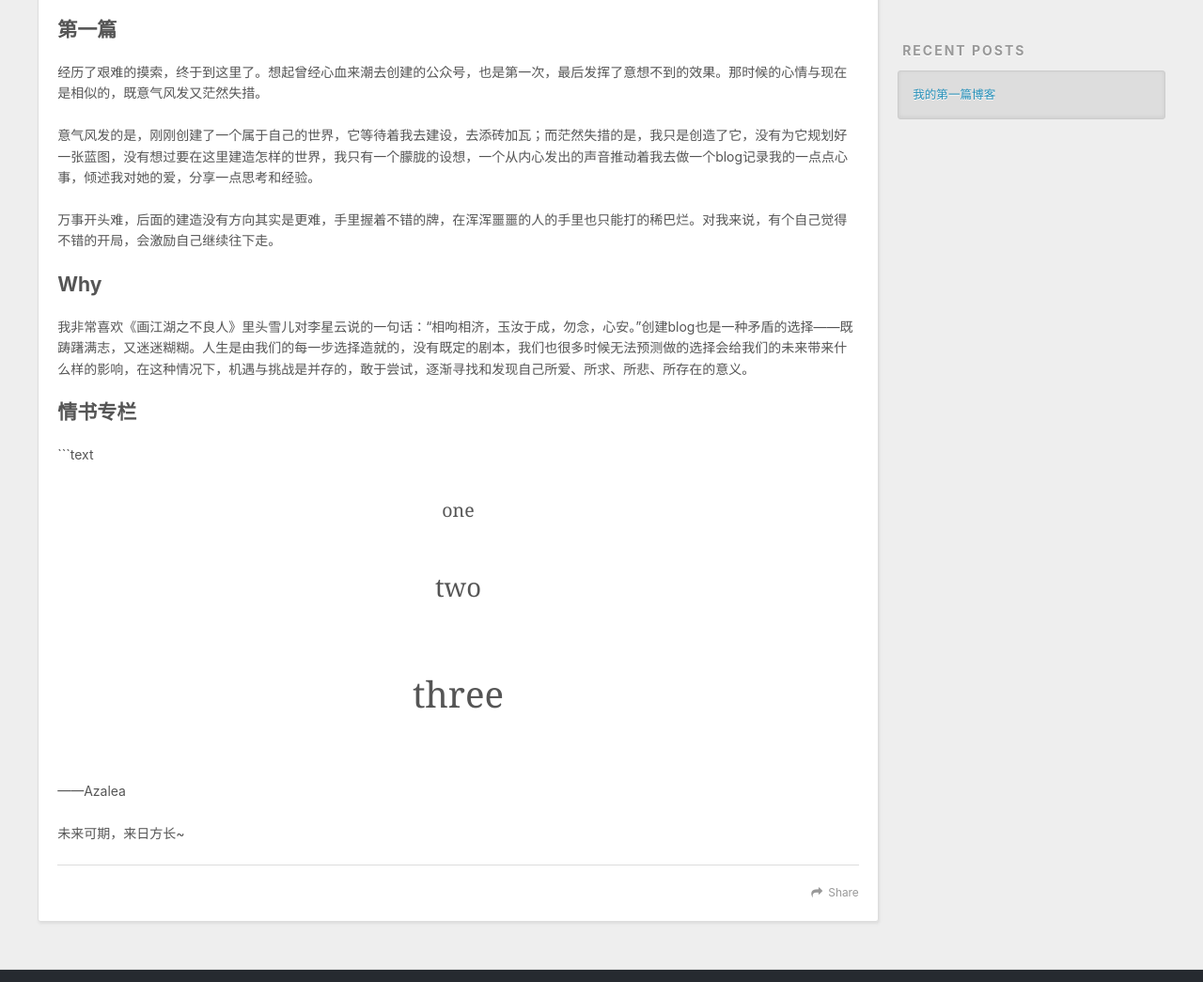
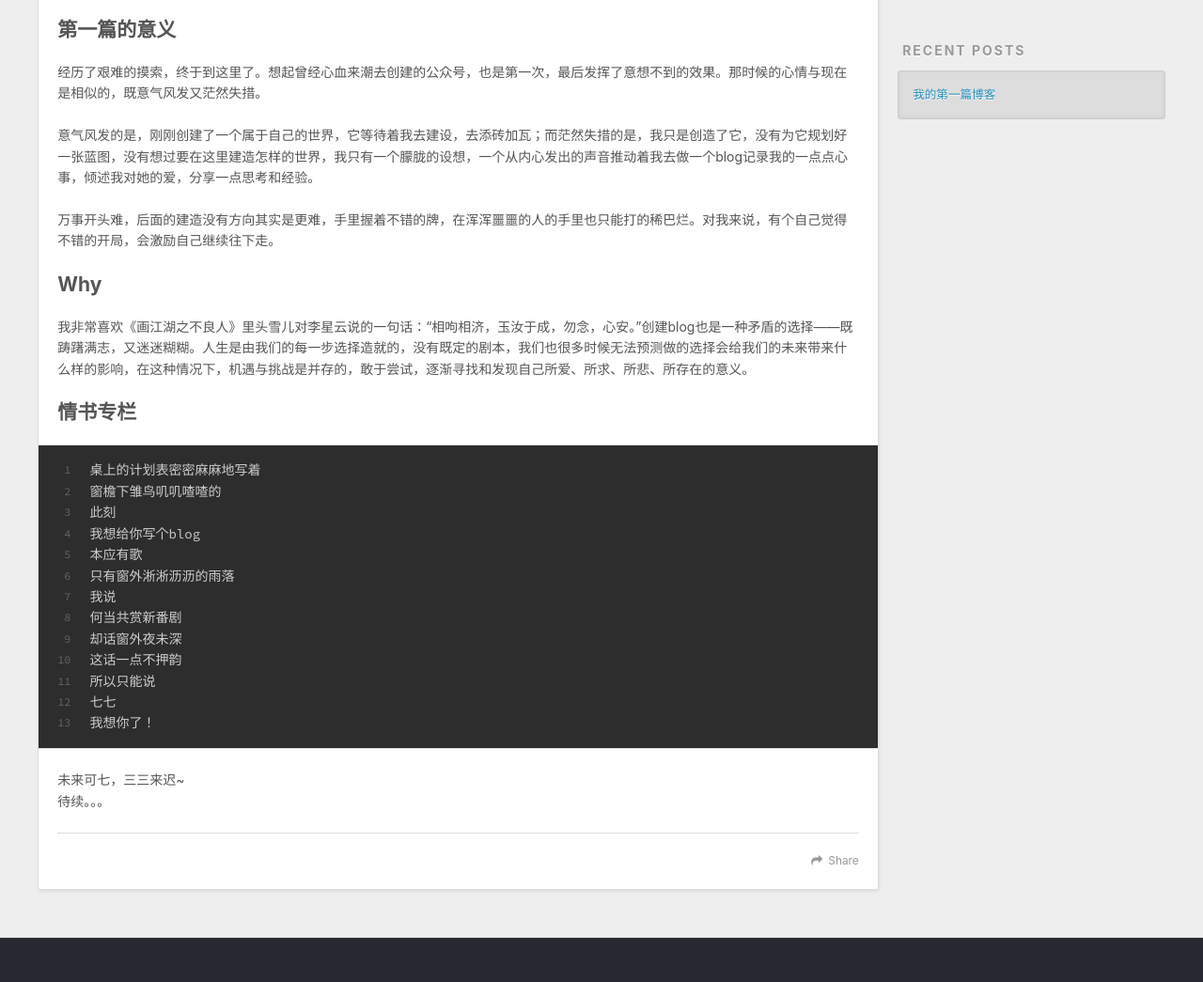
Before and after one commit to Jansansan277/Jansansan277.github.io, a plain HTML site: page 2020/06/03/hello-world/index.html in a window 1280 px wide. Shown: the part 434-1479 px from the top of the page at 94% size. Drawn offline with nearby package versions, Linux system fonts and the light colour scheme.

Commit message:
Site updated: 2020-06-03 16:23:25

````diff
--- a/2020/06/03/hello-world/index.html
+++ b/2020/06/03/hello-world/index.html
@@ -7,15 +7,15 @@
 
   <title>我的第一篇博客 | I love you, honey!</title>
   <meta name="viewport" content="width=device-width, initial-scale=1, maximum-scale=1">
-  <meta name="description" content="第一篇经历了艰难的摸索，终于到这里了。想起曾经心血来潮去创建的公众号，也是第一次，最后发挥了意想不到的效果。那时候的心情与现在是相似的，既意气风发又茫然失措。 意气风发的是，刚刚创建了一个属于自己的世界，它等待着我去建设，去添砖加瓦；而茫然失措的是，我只是创造了它，没有为它规划好一张蓝图，没有想过要在这里建造怎样的世界，我只有一个朦胧的设想，一个从内心发出的声音推动着我去做一个blog记录我的一点">
+  <meta name="description" content="第一篇的意义经历了艰难的摸索，终于到这里了。想起曾经心血来潮去创建的公众号，也是第一次，最后发挥了意想不到的效果。那时候的心情与现在是相似的，既意气风发又茫然失措。 意气风发的是，刚刚创建了一个属于自己的世界，它等待着我去建设，去添砖加瓦；而茫然失措的是，我只是创造了它，没有为它规划好一张蓝图，没有想过要在这里建造怎样的世界，我只有一个朦胧的设想，一个从内心发出的声音推动着我去做一个blog记录我">
 <meta property="og:type" content="article">
 <meta property="og:title" content="我的第一篇博客">
 <meta property="og:url" content="https://jansansan277.github.io/2020/06/03/hello-world/index.html">
 <meta property="og:site_name" content="I love you, honey!">
-<meta property="og:description" content="第一篇经历了艰难的摸索，终于到这里了。想起曾经心血来潮去创建的公众号，也是第一次，最后发挥了意想不到的效果。那时候的心情与现在是相似的，既意气风发又茫然失措。 意气风发的是，刚刚创建了一个属于自己的世界，它等待着我去建设，去添砖加瓦；而茫然失措的是，我只是创造了它，没有为它规划好一张蓝图，没有想过要在这里建造怎样的世界，我只有一个朦胧的设想，一个从内心发出的声音推动着我去做一个blog记录我的一点">
+<meta property="og:description" content="第一篇的意义经历了艰难的摸索，终于到这里了。想起曾经心血来潮去创建的公众号，也是第一次，最后发挥了意想不到的效果。那时候的心情与现在是相似的，既意气风发又茫然失措。 意气风发的是，刚刚创建了一个属于自己的世界，它等待着我去建设，去添砖加瓦；而茫然失措的是，我只是创造了它，没有为它规划好一张蓝图，没有想过要在这里建造怎样的世界，我只有一个朦胧的设想，一个从内心发出的声音推动着我去做一个blog记录我">
 <meta property="og:locale" content="en_US">
 <meta property="article:published_time" content="2020-06-03T06:44:46.702Z">
-<meta property="article:modified_time" content="2020-06-03T08:07:39.989Z">
+<meta property="article:modified_time" content="2020-06-03T08:23:13.914Z">
 <meta property="article:author" content="Jansansan277">
 <meta name="twitter:card" content="summary">
 
@@ -92,22 +92,13 @@
 
     <div class="article-entry" itemprop="articleBody">
 
-        <h2 id="第一篇"><a href="#第一篇" class="headerlink" title="第一篇"></a>第一篇</h2><p>经历了艰难的摸索，终于到这里了。想起曾经心血来潮去创建的公众号，也是第一次，最后发挥了意想不到的效果。那时候的心情与现在是相似的，既意气风发又茫然失措。</p>
+        <h2 id="第一篇的意义"><a href="#第一篇的意义" class="headerlink" title="第一篇的意义"></a>第一篇的意义</h2><p>经历了艰难的摸索，终于到这里了。想起曾经心血来潮去创建的公众号，也是第一次，最后发挥了意想不到的效果。那时候的心情与现在是相似的，既意气风发又茫然失措。</p>
 <p>意气风发的是，刚刚创建了一个属于自己的世界，它等待着我去建设，去添砖加瓦；而茫然失措的是，我只是创造了它，没有为它规划好一张蓝图，没有想过要在这里建造怎样的世界，我只有一个朦胧的设想，一个从内心发出的声音推动着我去做一个blog记录我的一点点心事，倾述我对她的爱，分享一点思考和经验。</p>
 <p>万事开头难，后面的建造没有方向其实是更难，手里握着不错的牌，在浑浑噩噩的人的手里也只能打的稀巴烂。对我来说，有个自己觉得不错的开局，会激励自己继续往下走。</p>
 <h2 id="Why"><a href="#Why" class="headerlink" title="Why"></a>Why</h2><p>我非常喜欢《画江湖之不良人》里头雪儿对李星云说的一句话：“相呴相济，玉汝于成，勿念，心安。”创建blog也是一种矛盾的选择——既踌躇满志，又迷迷糊糊。人生是由我们的每一步选择造就的，没有既定的剧本，我们也很多时候无法预测做的选择会给我们的未来带来什么样的影响，在这种情况下，机遇与挑战是并存的，敢于尝试，逐渐寻找和发现自己所爱、所求、所悲、所存在的意义。</p>
-<h2 id="情书专栏"><a href="#情书专栏" class="headerlink" title="情书专栏"></a>情书专栏</h2><p>```text</p>
-<blockquote>
-<p>one</p>
-<blockquote>
-<p>two</p>
-<blockquote>
-<p>three</p>
-</blockquote>
-</blockquote>
-</blockquote>
-<p>——Azalea</p>
-<p>未来可期，来日方长~</p>
+<h2 id="情书专栏"><a href="#情书专栏" class="headerlink" title="情书专栏"></a>情书专栏</h2><figure class="highlight plain"><table><tr><td class="gutter"><pre><span class="line">1</span><br><span class="line">2</span><br><span class="line">3</span><br><span class="line">4</span><br><span class="line">5</span><br><span class="line">6</span><br><span class="line">7</span><br><span class="line">8</span><br><span class="line">9</span><br><span class="line">10</span><br><span class="line">11</span><br><span class="line">12</span><br><span class="line">13</span><br></pre></td><td class="code"><pre><span class="line">桌上的计划表密密麻麻地写着</span><br><span class="line">窗檐下雏鸟叽叽喳喳的</span><br><span class="line">此刻</span><br><span class="line">我想给你写个blog</span><br><span class="line">本应有歌</span><br><span class="line">只有窗外淅淅沥沥的雨落</span><br><span class="line">我说</span><br><span class="line">何当共赏新番剧</span><br><span class="line">却话窗外夜未深</span><br><span class="line">这话一点不押韵</span><br><span class="line">所以只能说</span><br><span class="line">七七</span><br><span class="line">我想你了！</span><br></pre></td></tr></table></figure>
+
+<p>未来可七，三三来迟~<br>待续。。。</p>
 
 
     </div>
````
Also changed, not shown: index.html (+4 -13 lines).
